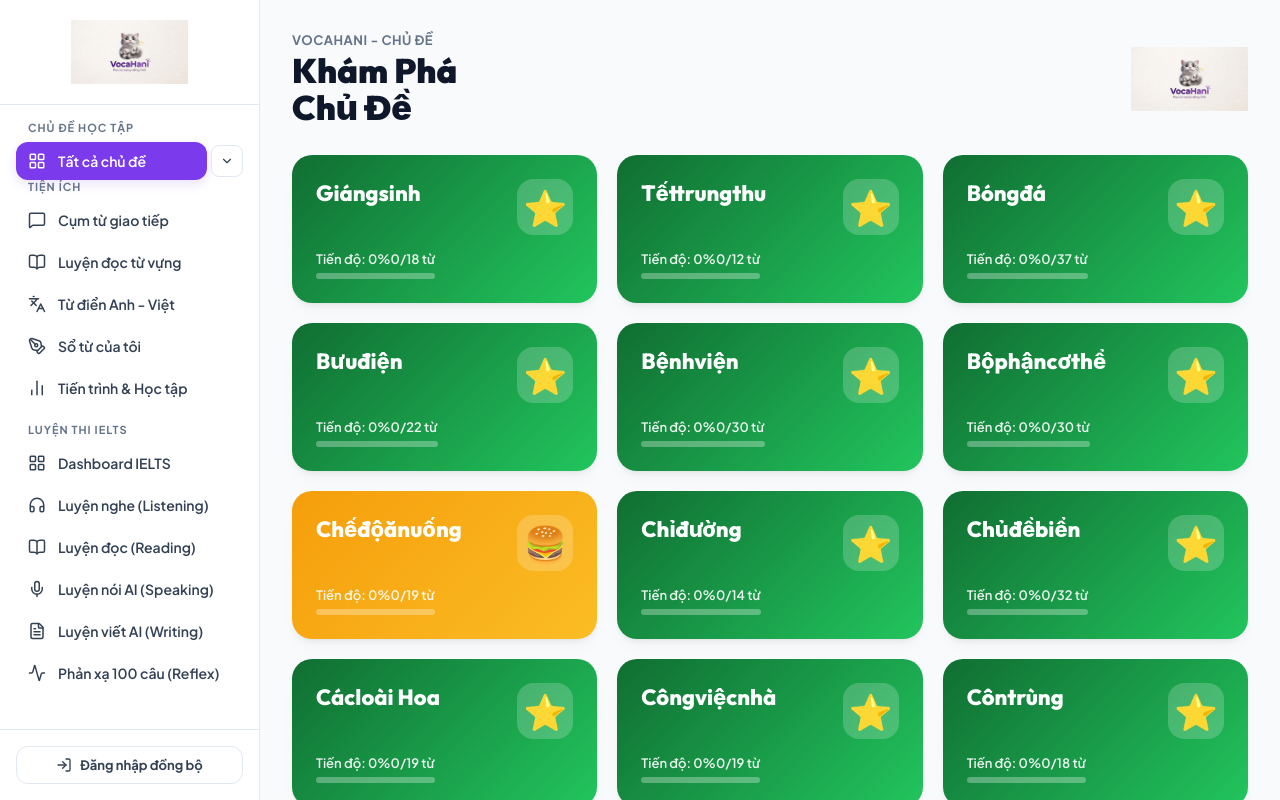
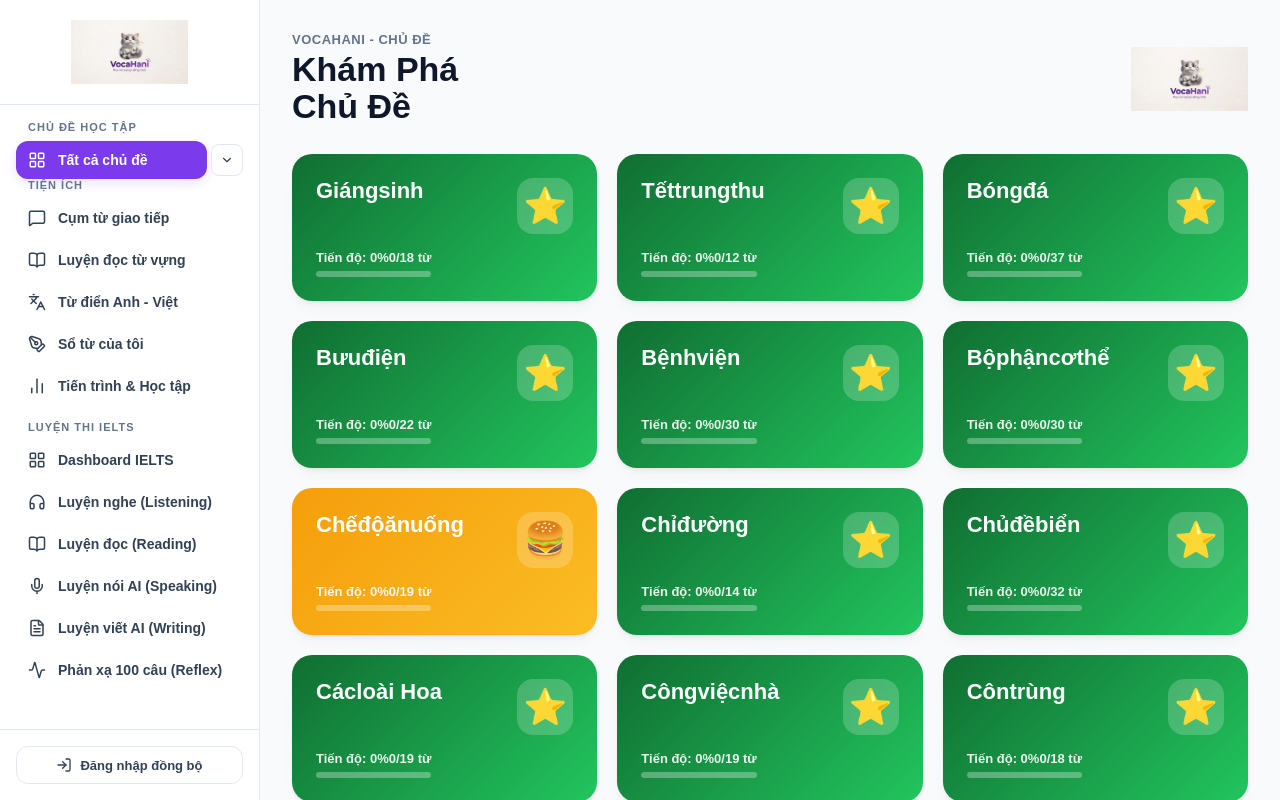
Before and after one commit to vothanhquytsm-sys/VocaHani, a React (Vite) app in the folder webapp/: page / in a window 1280 px wide. Built offline with nearby package versions, Linux system fonts and the light colour scheme.

Commit message:
Update application primary and heading font family to Arial

```diff
--- a/webapp/src/index.css
+++ b/webapp/src/index.css
@@ -34,8 +34,8 @@
   --card-shadow: 0 4px 6px -1px rgb(0 0 0 / 0.05), 0 2px 4px -2px rgb(0 0 0 / 0.05), 0 10px 15px -3px rgb(0 0 0 / 0.03);
 
   /* Fonts */
-  --font-sans: 'Plus Jakarta Sans', -apple-system, BlinkMacSystemFont, "Segoe UI", Roboto, sans-serif;
-  --font-heading: 'Outfit', -apple-system, BlinkMacSystemFont, "Segoe UI", Roboto, sans-serif;
+  --font-sans: Arial, Helvetica, sans-serif;
+  --font-heading: Arial, Helvetica, sans-serif;
 
   font-family: var(--font-sans);
   color-scheme: light dark;
```
